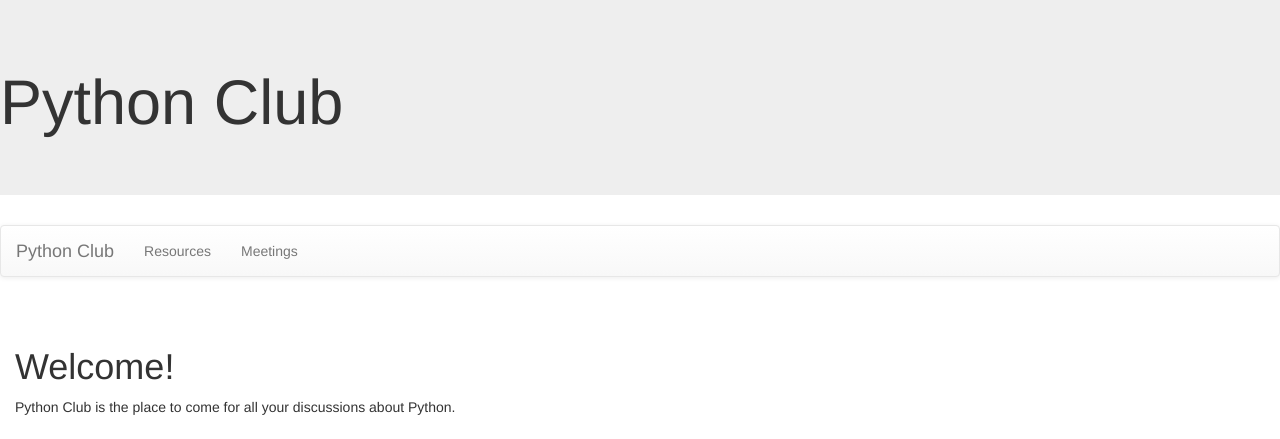
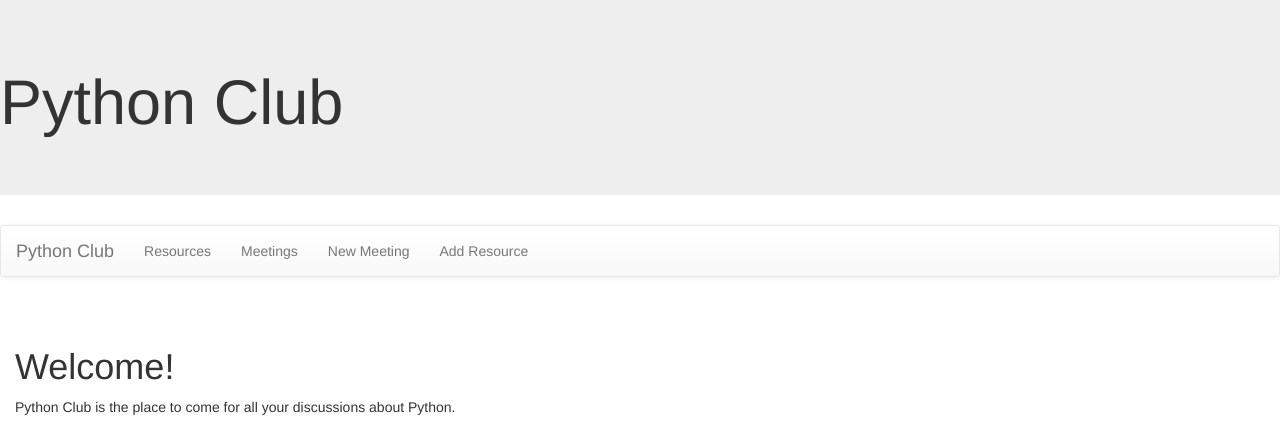
Before and after one commit to ktb702/pythonclub, a Django app: page /pythonclubapp/ in a window 1280 px wide. Shown: the top 439 px of the page. Run offline with Django 3.2, Linux system fonts and the light colour scheme; some libraries are stand-ins or nearby versions.

Commit message:
added forms for new meeting and new resource

```diff
--- a/pythonclubproject/pythonclubapp/templates/base.html
+++ b/pythonclubproject/pythonclubapp/templates/base.html
@@ -20,6 +20,8 @@
             <ul class="nav navbar-nav">
                 <li><a href="{% url 'resources' %}">Resources</a></li>
                 <li><a href="{% url 'meetings' %}">Meetings</a></li>
+                <li><a href="{% url 'newmeeting' %}">New Meeting</a></li>
+                <li><a href="{% url 'newresource' %}">Add Resource</a></li>
             </ul>
             </div>
         </nav>
--- a/pythonclubproject/pythonclubapp/urls.py
+++ b/pythonclubproject/pythonclubapp/urls.py
@@ -6,4 +6,6 @@ urlpatterns = [
     path('getResources/', views.getResources, name='resources'),
     path('getMeetings/', views.getMeetings, name='meetings'),
     path('getMeetingDetails/<int:id>', views.meetingDetails, name='details'),
+    path('newMeeting/', views.newMeeting, name='newmeeting'),
+     path('newResource/', views.newResource, name='newresource'),
 ]
--- a/pythonclubproject/pythonclubapp/views.py
+++ b/pythonclubproject/pythonclubapp/views.py
@@ -1,5 +1,6 @@
 from django.shortcuts import render, get_object_or_404
 from .models import Meeting, MeetingMinutes, Resource, Event
+from .forms import MeetingForm, ResourceForm
 
 # Create your views here.
 def index (request):
@@ -25,3 +26,31 @@ def meetingDetails(request, id):
         #'reviews' : reviews,
     }
     return render(request, 'pythonclubapp/details.html', context=context)
+
+#create view for new meeting form
+def newMeeting(request):
+    meeting_form = MeetingForm
+    if request.method == 'POST':
+        meeting_form = MeetingForm(request.POST)
+        #if form is valid, save it and load the empty form. It's also possible to redirect to another page.
+        if meeting_form.is_valid():
+            post = form.save(commit=True)
+            post.save()
+            meeting_form = MeetingForm()
+    else: #if it isn't a POST or form is not valid, load empty form
+        meeting_form = MeetingForm()
+    return render(request, 'pythonclubapp/newmeeting.html', {'meeting_form': meeting_form})
+
+#create view for new resource form
+def newResource(request):
+    resource_form = ResourceForm
+    if request.method == 'POST':
+        resource_form = ResourceForm(request.POST)
+        #if form is valid, save it and load the empty form. It's also possible to redirect to another page.
+        if resource_form.is_valid():
+            post = form.save(commit=True)
+            post.save()
+            resource_form = ResourceForm()
+    else: #if it isn't a POST or form is not valid, load empty form
+        resource_form = ResourceForm()
+    return render(request, 'pythonclubapp/newresource.html', {'resource_form': resource_form})
```
Also changed, not shown: pythonclubproject/pythonclubapp/forms.py (added, +12 -0 lines), pythonclubproject/pythonclubapp/templates/pythonclubapp/newmeeting.html (added, +14 -0 lines), pythonclubproject/pythonclubapp/templates/pythonclubapp/newresource.html (added, +14 -0 lines).
